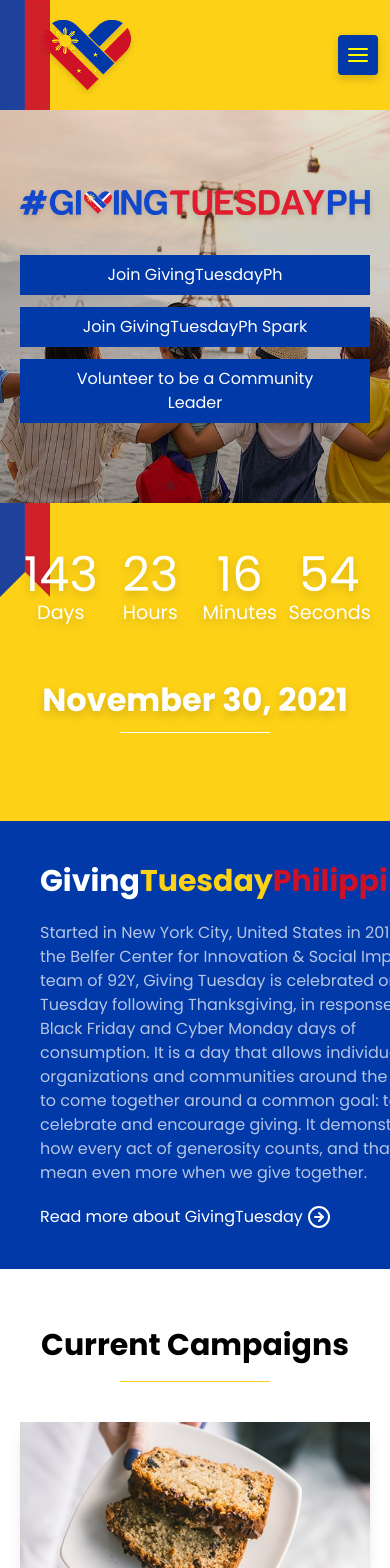
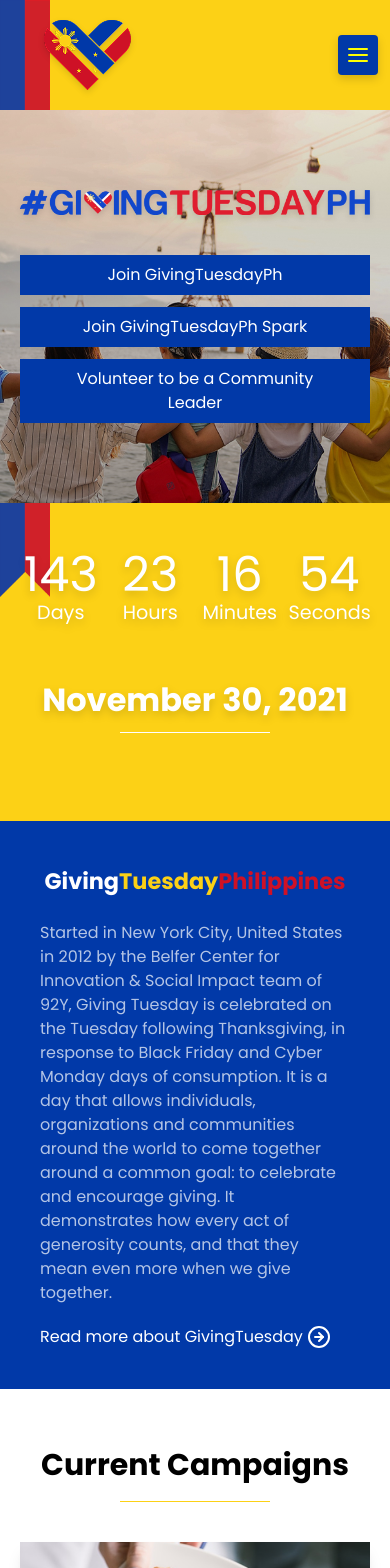
Before and after one commit to lanoriesta/Giving-Tuesday-Project, a React (Vite) app: page / in a window 390 px wide. Shown: the top 1568 px of the page. Built offline with nearby package versions, Linux system fonts and the light colour scheme.

Commit message:
fix2 overlapping sections

```diff
--- a/src/components/Footer.jsx
+++ b/src/components/Footer.jsx
@@ -3,7 +3,7 @@
 
 const Footer = () => {
   return (
-    <footer className=" text-white py-7">
+    <footer className=" text-white py-7 z-10">
       <div className="flex flex-col items-center md:items-start gap-3">
         <img src={GivingTuesdayTextLogo} alt="Giving Tuesday" width={300} />
         <p className="text-[var(--color-white)]/60 text-xs text-center md:text-left">
--- a/src/components/MainDescSection.jsx
+++ b/src/components/MainDescSection.jsx
@@ -5,14 +5,14 @@
 const MainDescSection = () => {
   return (
     <div className=" bg-[var(--color-blue)]">
-      <div className="grid lg:grid-cols-2 mx-auto w-full sm:[40rem] md:w-[48rem] lg:w-[64rem] xl:w-[80rem] 2xl:w-[96rem]">
+      <div className="grid lg:grid-cols-2 mx-auto md:w-[48rem] lg:w-[64rem] xl:w-[80rem] 2xl:w-[96rem] overflow-hidden">
         <div className="bg-[var(--color-blue)] flex flex-col justify-center px-10 py-10">
-          <h1 className="text-3xl/0 font-bold py-5 text-wrap text-center lg:text-left">
+          <h1 className="text-[1.4rem]/0 sm:text-[2rem] md:text-3xl/0 font-bold py-5 text-center lg:text-left">
             <span className="text-[var(--color-white)]">Giving</span>
             <span className="text-[var(--color-yellow)]">Tuesday</span>
             <span className="text-[var(--color-red)]">Philippines</span>
           </h1>
-          <p className="text-white py-5 opacity-70">
+          <p className="text-white text-wrap md:text-balance py-5 opacity-70">
             Started in New York City, United States in 2012 by the Belfer Center
             for Innovation & Social Impact team of 92Y, Giving Tuesday is
             celebrated on the Tuesday following Thanksgiving, in response to
--- a/src/components/SideNav.jsx
+++ b/src/components/SideNav.jsx
@@ -4,7 +4,7 @@
 const SideNav = ({ isSideNavOn, setIsSideNavOn }) => {
   return (
     <div
-      className={`lg:hidden h-[100vh] w-full flex flex-col items-end bg-[var(--color-blue)]/50 p-5 shadow-lg fixed shadow-l-lg top-0  z-10 ${
+      className={`lg:hidden h-[100vh] w-full flex flex-col items-end bg-[var(--color-blue)]/50 p-5 shadow-lg fixed shadow-l-lg top-0  z-20 ${
         isSideNavOn ? " right-0 backdrop-blur-md" : " -right-500 "
       }`}
     >
```
